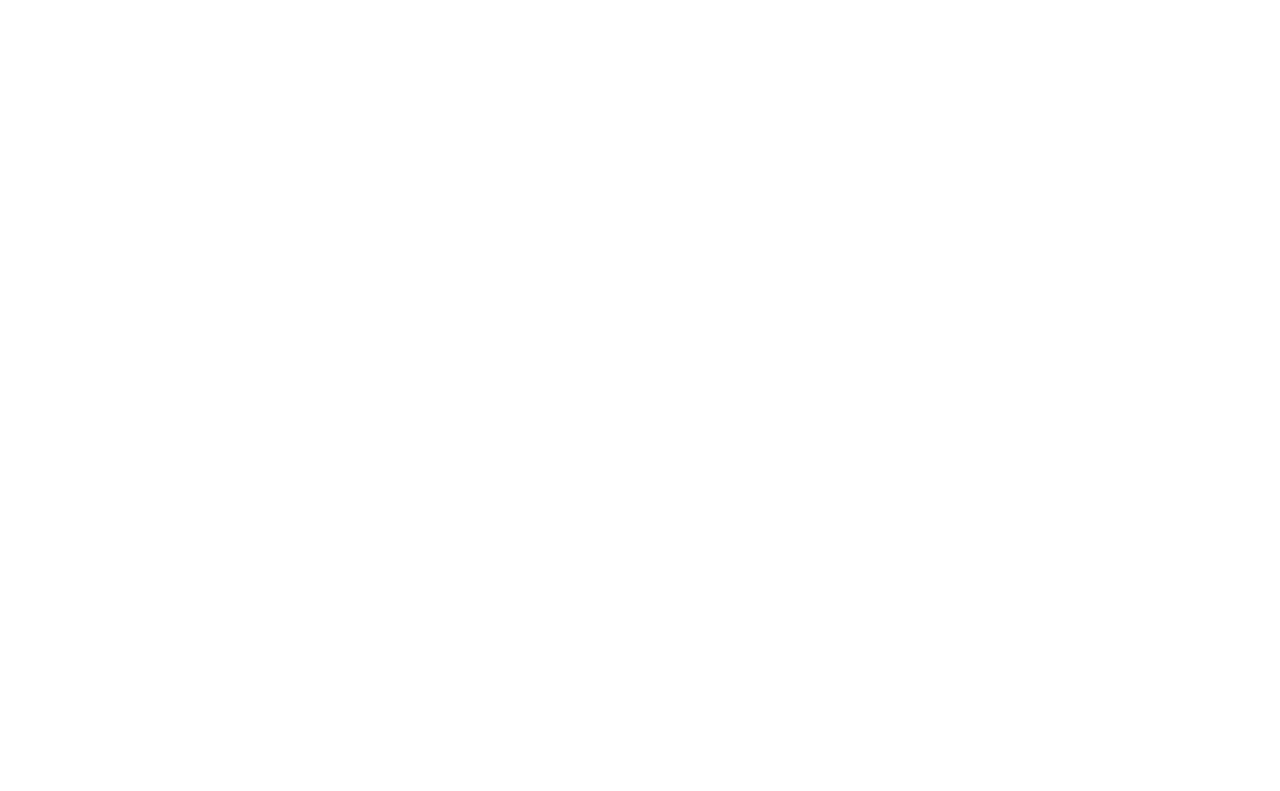
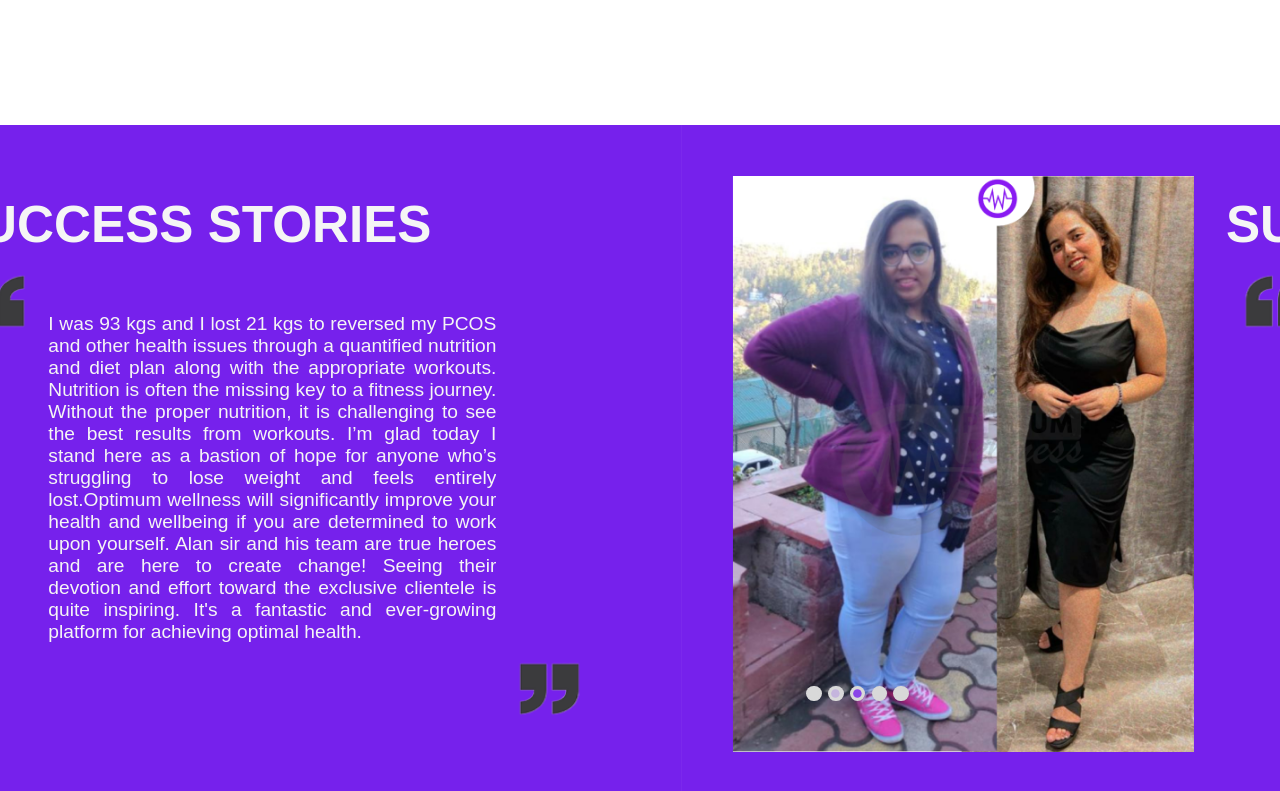
Before and after one commit to vanshika0606/optimum_wellness, a React (Create React App) app: page / in a window 1280 px wide. Shown: the part 2563-3354 px from the top of the page. Before the commit the page ends 2615 px from the top, so only its background shows below. Built offline with nearby package versions, Linux system fonts and the light colour scheme.

Commit message:
till carousel

```diff
--- a/src/App.js
+++ b/src/App.js
@@ -15,8 +15,8 @@
       <UnderNavbar/>
       <Methodology/>
       <Steps/>
-      {/* <Carousel/>
-      <Coaches/> */}
+      <Carousel/>
+      {/* <Coaches/> */}
 
     </div>
   );
--- a/src/components/carousel/Carouseel.js
+++ b/src/components/carousel/Carouseel.js
@@ -9,11 +9,12 @@
 
   return (
     <div className='carousel'>
+
       <Carousel
 
 indicatorIcon= {{
 
-  fontSize: "5px",
+
 
 }
 }
@@ -21,8 +22,8 @@
 indicatorIconButtonProps={{
   style: {
 
-    margin: '2px',
-    padding: '2px',
+    margin: '0.25vw',
+    padding: '0.2vw',
     color:'#D9D9D9'  ,
      backgroundColor: '#D9D9D9'
   }
--- a/src/components/carousel/carousel.css
+++ b/src/components/carousel/carousel.css
@@ -1,49 +1,50 @@
 .carousel{
-    position: relative;
-    top:-250px;
+    position:absolute;
+   top:210vw;
+   height: 52vw;
+   overflow: hidden;
+    width:100vw;
 }
 
 
 .card{
     background-color: #7621EC;
     display: flex;
-    padding:50px;
-    /* position:absolute;
-    top:-300px; */
-    /* z-index: 1; */
+    padding:4vw;
+
+
 }
 .card >img{
-    width:514px;
-    height:643px;
+    width:36vw;
+    height:45vw;
 }
 .success-stories{
-    width:48vw;
+    width:51vw;
     margin: auto;
-    margin-top: 25px;
+    margin-top: 1.5vw;
 
     text-align: justify;
     color:#F5F5F5;
     font-family: sans-serif;
 }
 .success-stories h2{
-    font-size:54px;
-    /* position:absolute;
-    left:550px;
-    top:20px */
+    font-size:4vw;
+    /* text-decoration: underline; */
 
 }
 .success-stories p{
-    font-size: 19px;
+    font-size: 1.5vw;
     width:35vw;
+
     margin: auto;
     position: relative;
-    top:-50px;
-    left:10px;
+    top:-4vw;
+    /* left:10px; */
 }
 .css-1m9128y {
     width: 100%;
-    margin-left: 20vw;
-    top: -80px;
+    left:17vw;
+    top: -14vw;
     z-index: 1;
 
     position: relative;
@@ -52,13 +53,20 @@
 }
 .quote_1{
     position: relative;
-    top:-10px;
+    top:-1vw;
+    width:8vw;
 }
 .quote_2{
+    position: relative;
+    top:-4vw;
+    width:8vw;
     float:right;
 }
-
+.css-1m9128y .MuiButtonBase-root{
+    width:1.2vw;
+    height:1.2vw;
+}
 .css-aq8pb7-MuiSvgIcon-root{
-    width:8px !important;
-    height:8px !important;
+    width:1vw !important;
+    height:1vw !important;
 }
```
